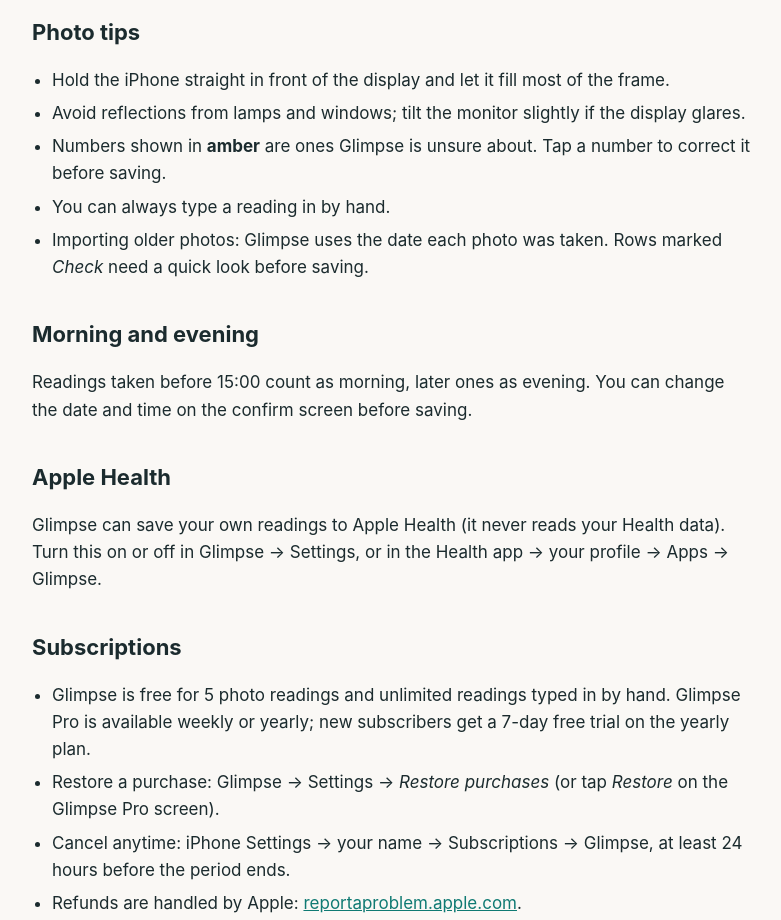
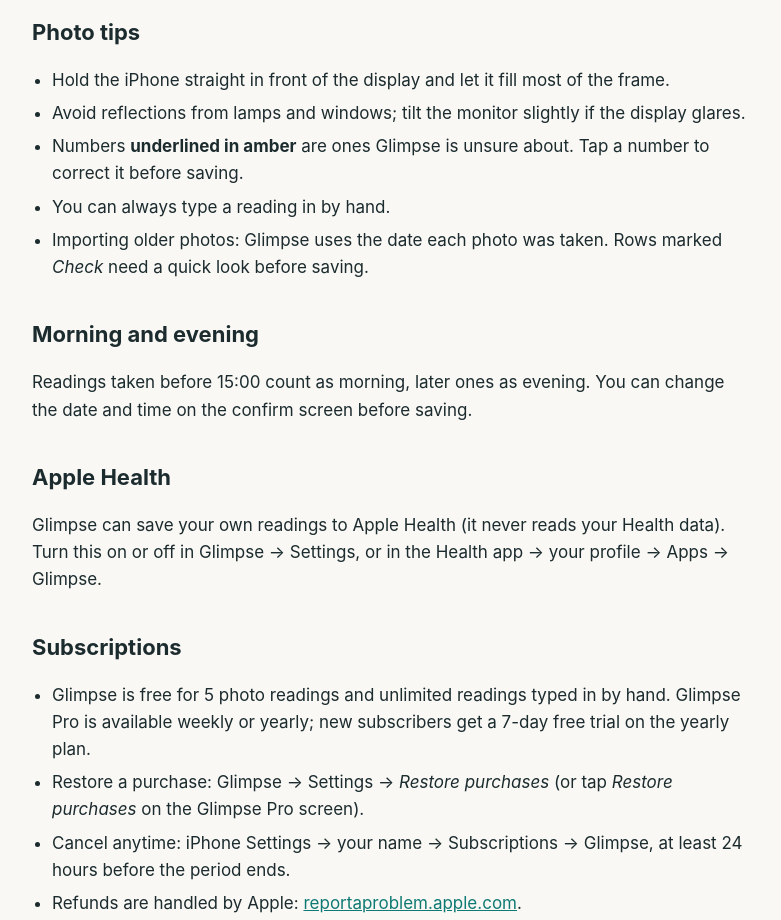
Before and after one commit to nisse80/nisse80.github.io, a plain HTML site: page glimpse/support.html in a window 1280 px wide. Shown: the part 400-1320 px from the top of the page, without its empty margins (248-1029 px from the left). Drawn offline with Linux system fonts and the light colour scheme.

Commit message:
Glimpse support: amber underline wording, Restore purchases label
Co-Authored-By: Claude Opus 5.5 <noreply@anthropic.com>

```diff
--- a/glimpse/support.html
+++ b/glimpse/support.html
@@ -15,7 +15,7 @@
 <ul>
   <li>Hold the iPhone straight in front of the display and let it fill most of the frame.</li>
   <li>Avoid reflections from lamps and windows; tilt the monitor slightly if the display glares.</li>
-  <li>Numbers shown in <strong>amber</strong> are ones Glimpse is unsure about. Tap a number to correct it before saving.</li>
+  <li>Numbers <strong>underlined in amber</strong> are ones Glimpse is unsure about. Tap a number to correct it before saving.</li>
   <li>You can always type a reading in by hand.</li>
   <li>Importing older photos: Glimpse uses the date each photo was taken. Rows marked <em>Check</em> need a quick look before saving.</li>
 </ul>
@@ -29,7 +29,7 @@
 <h2>Subscriptions</h2>
 <ul>
   <li>Glimpse is free for 5 photo readings and unlimited readings typed in by hand. Glimpse Pro is available weekly or yearly; new subscribers get a 7-day free trial on the yearly plan.</li>
-  <li>Restore a purchase: Glimpse → Settings → <em>Restore purchases</em> (or tap <em>Restore</em> on the Glimpse Pro screen).</li>
+  <li>Restore a purchase: Glimpse → Settings → <em>Restore purchases</em> (or tap <em>Restore purchases</em> on the Glimpse Pro screen).</li>
   <li>Cancel anytime: iPhone Settings → your name → Subscriptions → Glimpse, at least 24 hours before the period ends.</li>
   <li>Refunds are handled by Apple: <a href="https://reportaproblem.apple.com">reportaproblem.apple.com</a>.</li>
 </ul>
```
